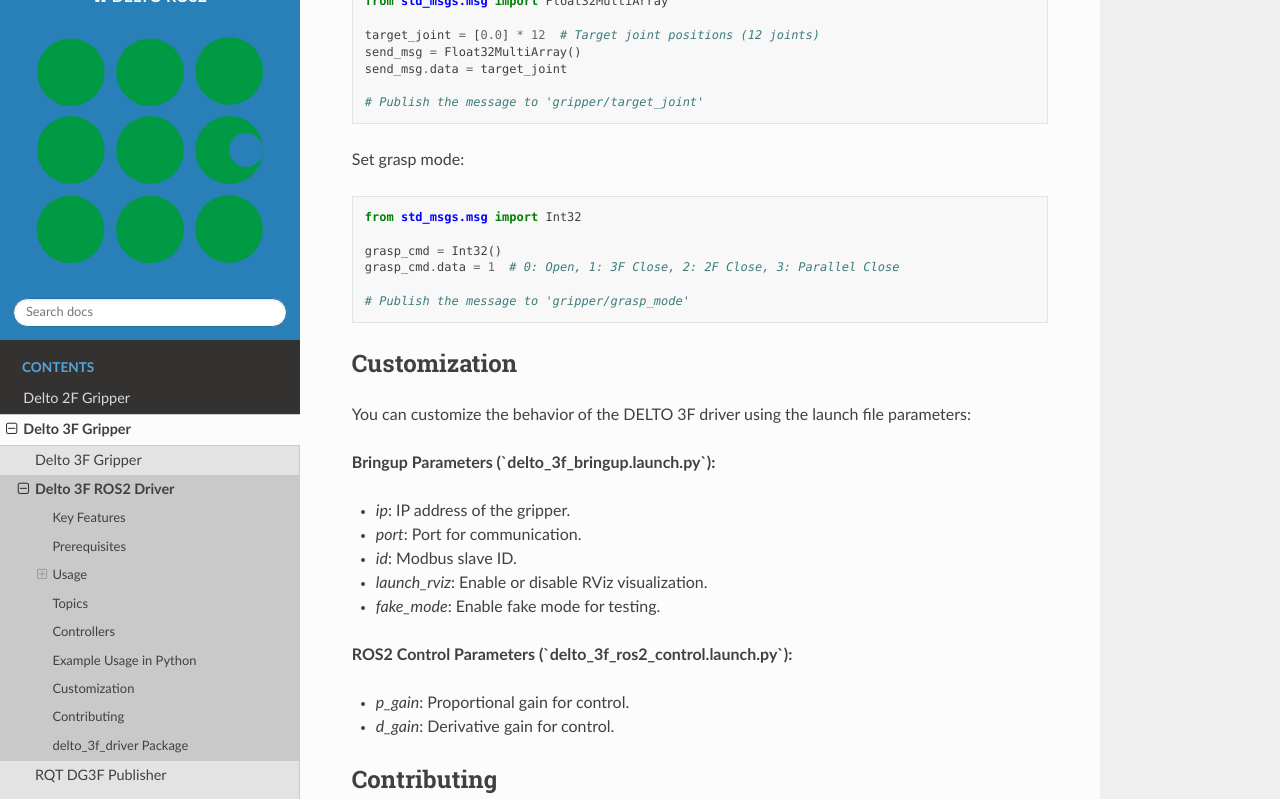
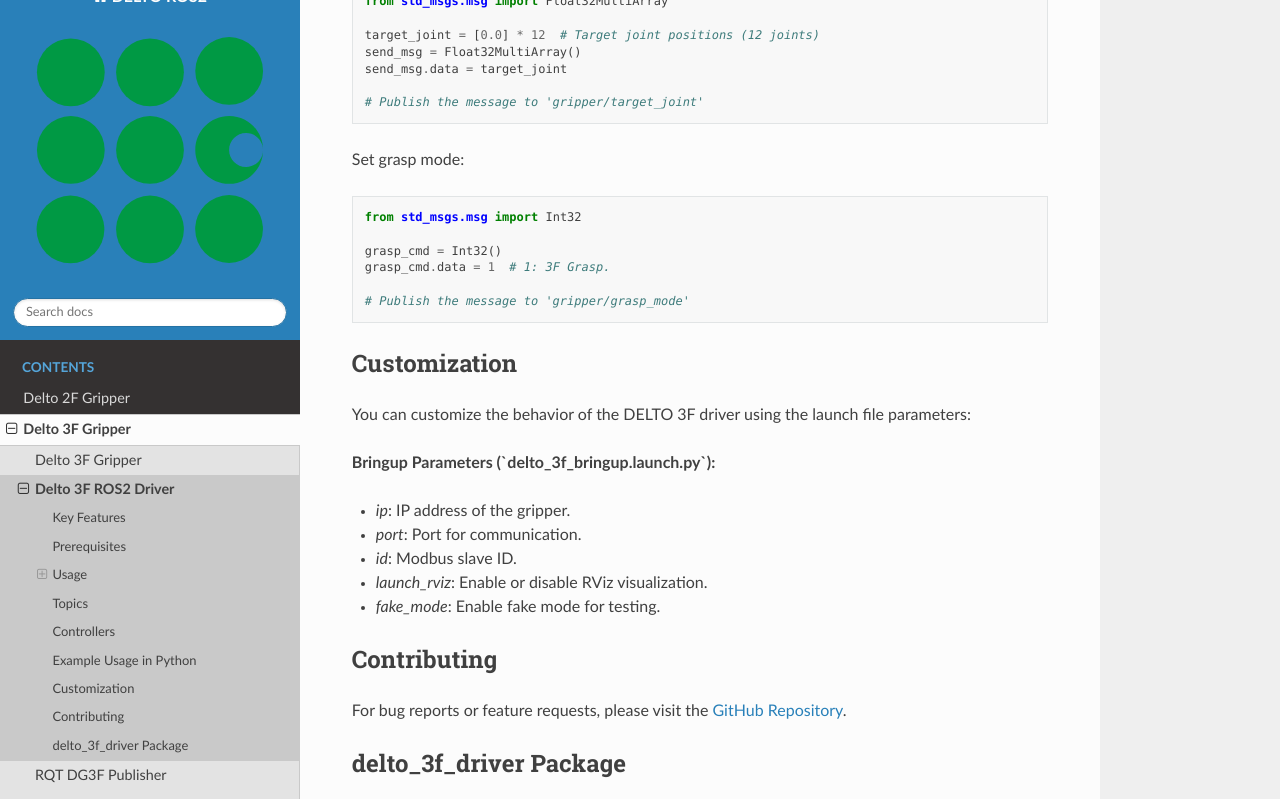
Before and after one commit to Kim-Hongcheol/test_doc, a Sphinx documentation site: the page built from docs/source/delto_3f_driver.rst, in a window 1280 px wide and 900 px high, scrolled down 2213 px, cut to the strip 0-799 px from the top of the window. Built offline with Sphinx 7.4.7 and the Read the Docs theme 3.1.0, drawn with Linux system fonts in a browser that asks for light colours.

Commit message:
Update delto_3f_driver.rst

```diff
--- a/docs/source/delto_3f_driver.rst
+++ b/docs/source/delto_3f_driver.rst
@@ -127,7 +127,7 @@ Set grasp mode:
    from std_msgs.msg import Int32
 
    grasp_cmd = Int32()
-   grasp_cmd.data = 1  # 0: Open, 1: 3F Close, 2: 2F Close, 3: Parallel Close
+   grasp_cmd.data = 1  # 1: 3F Grasp.
 
    # Publish the message to 'gripper/grasp_mode'
 
@@ -147,11 +147,6 @@ You can customize the behavior of the DELTO 3F driver using the launch file para
 
 - `fake_mode`: Enable fake mode for testing.
 
-**ROS2 Control Parameters (`delto_3f_ros2_control.launch.py`):**
-
-- `p_gain`: Proportional gain for control.
-
-- `d_gain`: Derivative gain for control.
 
 Contributing
 ------------
```
